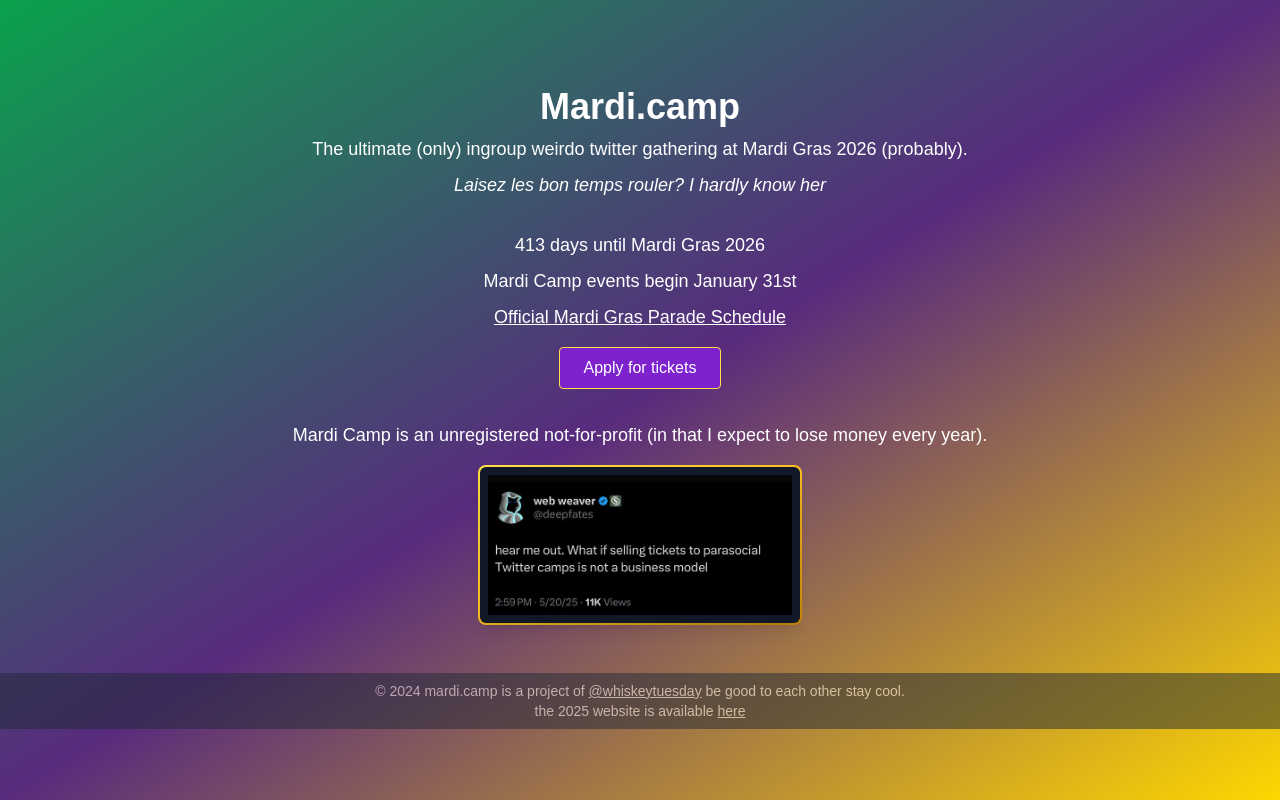
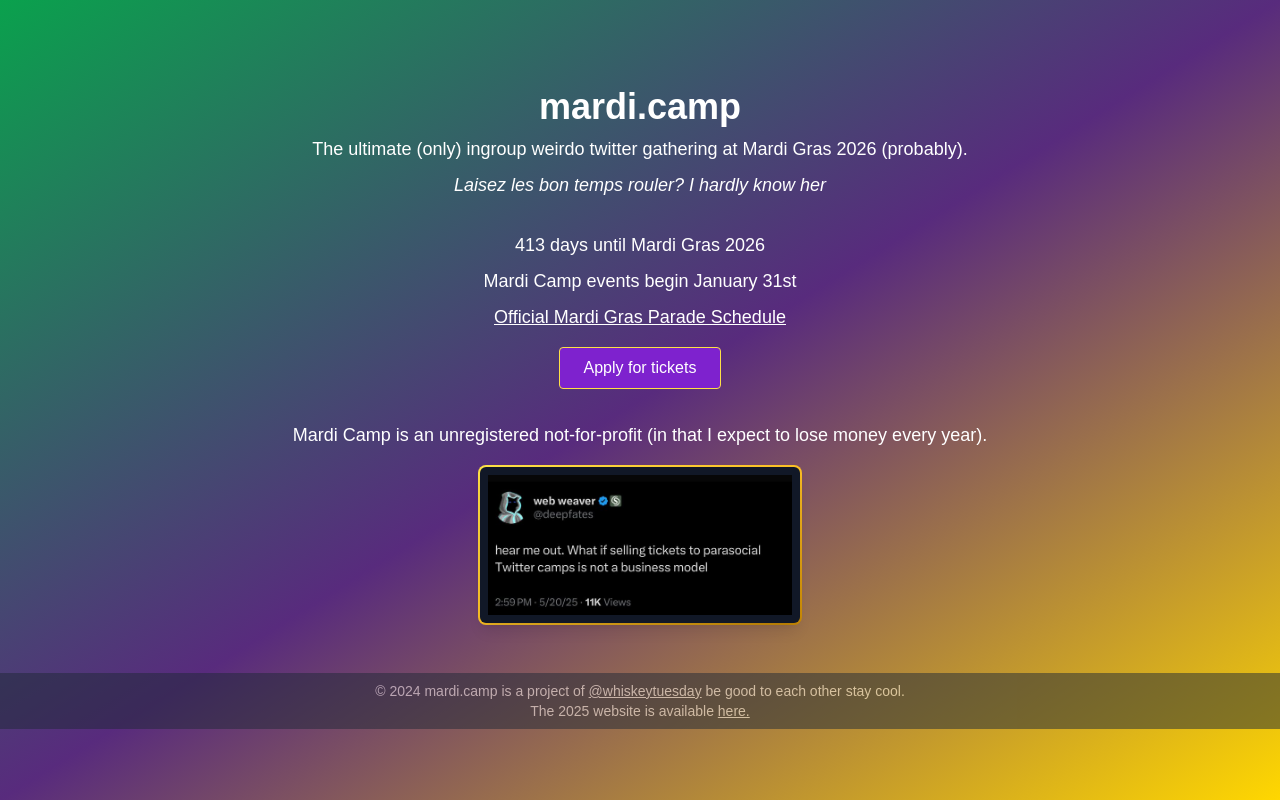
Before and after one commit to WhiskeyTuesday/mardidotcamp, a SvelteKit app: page / in a window 1280 px wide. Built offline with nearby package versions, Linux system fonts and the light colour scheme.

Commit message:
minor style

```diff
--- a/src/routes/+page.svelte
+++ b/src/routes/+page.svelte
@@ -28,7 +28,7 @@
 <main class="flex flex-col items-center justify-center min-h-screen">
   <div id="container" class="m-4">
     <div class="text-center text-white">
-      <h1 class="text-4xl font-bold">Mardi.camp</h1>
+      <h1 class="text-4xl font-bold">mardi.camp</h1>
       <p class="text-lg mt-2">
         The ultimate (only) ingroup weirdo twitter gathering at Mardi Gras 2026 (probably).
       </p>
@@ -70,7 +70,7 @@
       </a>
       be good to each other stay cool.
     </p>
-    <p class="text-sm"> the 2025 website is available <a href="/2025">here</a> </p>
+    <p class="text-sm">The 2025 website is available <a href="/2025">here.</a> </p>
   </footer>
 </main>
 
```
